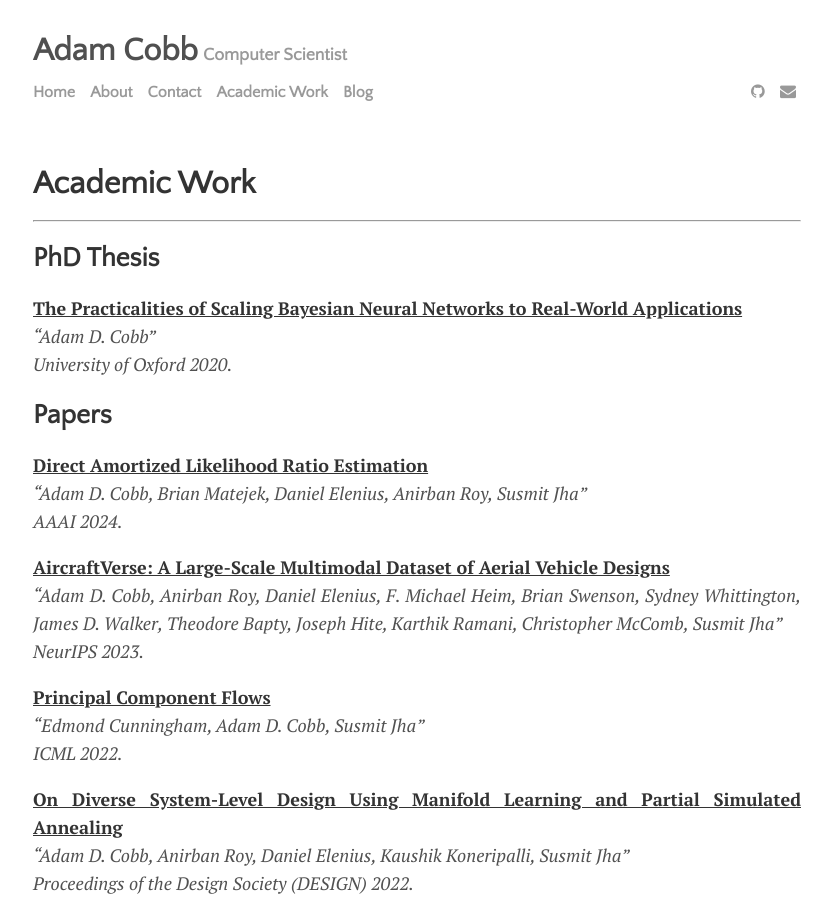
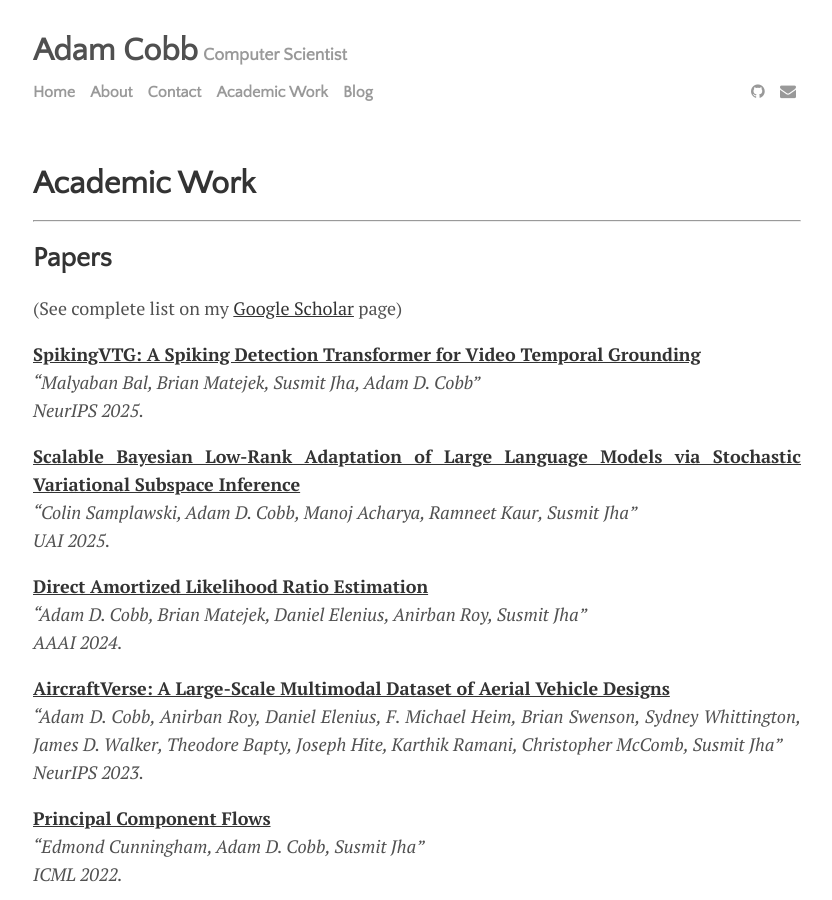
Before and after one commit to AdamCobb/AdamCobb.github.io, a Jekyll site: the page built from menu/academic.md, in a window 1280 px wide and 900 px high. Shown: the whole window, without its empty margins (223-1055 px from the left). Built offline with Jekyll 4.4.1, drawn with Linux system fonts in a browser that asks for light colours; nearby versions of some CDN libraries; some of the changed text lies outside the part shown.

Commit message:
paper update

```diff
--- a/menu/academic.md
+++ b/menu/academic.md
@@ -6,12 +6,14 @@ title: Academic Work
 <!--![image-title-here]({{ site.url }}/images/Lion_withTag.jpg){:class="img-responsive"}
 September 2016-->
 
-## PhD Thesis ##
+## Papers ##
+(See complete list on my [Google Scholar](https://scholar.google.com/citations?user=XW1fyPcAAAAJ&hl=en) page)
 
-[**The Practicalities of Scaling Bayesian Neural Networks to Real-World Applications**](https://ora.ox.ac.uk/objects/uuid:4b738b70-28bc-4545-86a6-6078861e7d13)<br />
-<em>"Adam D. Cobb"<br>University of Oxford 2020.</em>
+[**SpikingVTG: A Spiking Detection Transformer for Video Temporal Grounding**](https://neurips.cc/virtual/2025/poster/117906)<br/>
+<em>"Malyaban Bal, Brian Matejek, Susmit Jha, Adam D. Cobb"<br>NeurIPS 2025.</em> <br/>
 
-## Papers ##
+[**Scalable Bayesian Low-Rank Adaptation of Large Language Models via Stochastic Variational Subspace Inference**](https://arxiv.org/pdf/2506.21408)<br/>
+<em>"Colin Samplawski, Adam D. Cobb, Manoj Acharya, Ramneet Kaur, Susmit Jha"<br>UAI 2025.</em> <br/>
 
 [**Direct Amortized Likelihood Ratio Estimation**](https://ojs.aaai.org/index.php/AAAI/article/view/30018/31790)<br/>
 <em>"Adam D. Cobb,  Brian Matejek, Daniel Elenius, Anirban Roy, Susmit Jha"<br>AAAI 2024.</em> <br/>
@@ -86,6 +88,11 @@ September 2016-->
 [**Exoplanet Detection in Large Astronomical Data Sets**]({{ site.url }}/documents/Cobb2015_exoplanet.pdf)<br />
 <em>"Adam D. Cobb, Stephen J. Roberts"<br>June 2015. Master's Thesis</em>
 
+## PhD Thesis ##
+
+[**The Practicalities of Scaling Bayesian Neural Networks to Real-World Applications**](https://ora.ox.ac.uk/objects/uuid:4b738b70-28bc-4545-86a6-6078861e7d13)<br />
+<em>"Adam D. Cobb"<br>University of Oxford 2020.</em>
+
 ## Book Chapters
 
 [**Toward Safe Decision-Making via Uncertainty Quantification in Machine Learning**](https://link.springer.com/chapter/10.1007/978-3-030-77283-3_19)<br/>
```
